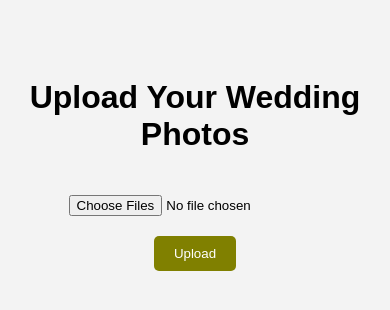
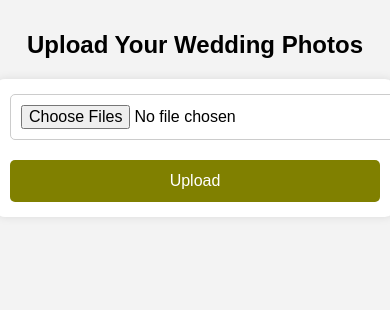
Before and after one commit to elijah-dina/bot-images, a Flask app: page / in a window 390 px wide; the page is wider, and only the part inside the window is pictured. Shown: the top 310 px of that part. Run offline with Flask 3, Linux system fonts and the light colour scheme.

Commit message:
Modification HTML responsive

```diff
--- a/templates/index.html
+++ b/templates/index.html
@@ -2,28 +2,77 @@
 <html lang="en">
 <head>
   <meta charset="UTF-8">
+  <meta name="viewport" content="width=device-width, initial-scale=1.0">
   <title>Wedding Photo Upload</title>
   <style>
     body {
       font-family: Arial, sans-serif;
       background: #f3f3f3;
+      padding: 30px 15px;
+      margin: 0;
+      display: flex;
+      flex-direction: column;
+      align-items: center;
+    }
+
+    h1 {
+      font-size: 1.8rem;
+      margin-bottom: 20px;
       text-align: center;
-      padding-top: 50px;
     }
+
+    form {
+      width: 100%;
+      max-width: 400px;
+      background: white;
+      padding: 20px;
+      border-radius: 10px;
+      box-shadow: 0 0 10px rgba(0, 0, 0, 0.1);
+    }
+
     input[type="file"] {
-      margin: 20px;
+      width: 100%;
+      padding: 10px;
+      margin-bottom: 20px;
+      border: 1px solid #ccc;
+      border-radius: 5px;
+      font-size: 1rem;
     }
-    button, input[type="submit"] {
-      padding: 10px 20px;
+
+    input[type="submit"] {
+      width: 100%;
+      padding: 12px;
       background-color: olive;
       color: white;
       border: none;
       border-radius: 5px;
+      font-size: 1rem;
       cursor: pointer;
     }
+
+    input[type="submit"]:hover {
+      background-color: #556b2f;
+    }
+
     .flash {
+      margin-top: 20px;
       color: green;
-      margin-top: 20px;
+      font-size: 1rem;
+      text-align: center;
+    }
+
+    @media (max-width: 500px) {
+      body {
+        padding: 15px 10px;
+      }
+
+      h1 {
+        font-size: 1.5rem;
+      }
+
+      form {
+        padding: 15px;
+      }
     }
   </style>
 </head>
```
